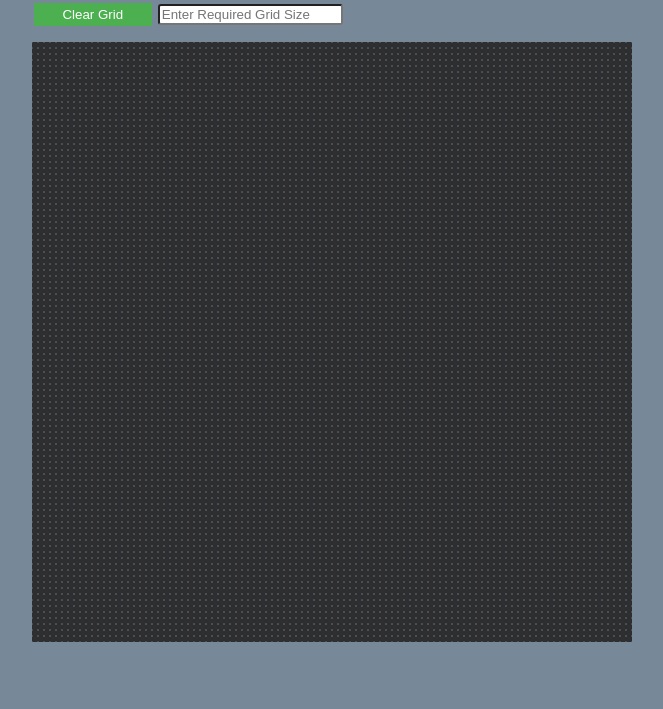
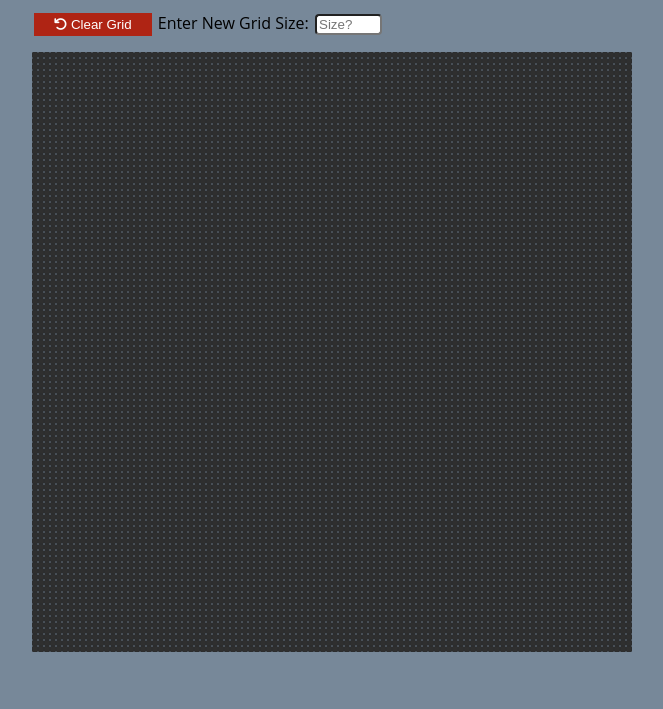
Before and after one commit to colm-mcqs/etch-a-sketch, a plain HTML site: page index.html in a window 1280 px wide. Shown: the part 91-800 px from the top of the page, without its empty margins (308-971 px from the left). Drawn offline with nearby package versions, Linux system fonts and the light colour scheme.

Commit message:
Moved gridBuilding into function for refresh.
made some styling changes to navbar

```diff
--- a/index.html
+++ b/index.html
@@ -3,6 +3,7 @@
 <head>
     <meta charset="UTF-8">
     <title>EtchySketch</title>
+    <script src="https://use.fontawesome.com/f632d04251.js"></script>
     <script src="https://ajax.googleapis.com/ajax/libs/jquery/1.11.0/jquery.min.js"></script>
     <script type="text/javascript" src="script.js"></script>
 </head>
@@ -10,8 +11,9 @@
     <div id="title"><h1>Etchy Sketch</h1></div>
     <div id="grid-wrapper">
         <div id="nav">
-            <button id="cleargrid" onclick="clearGrid();">Clear Grid</button>
-            <input id="gridsize" name="gridsize" placeholder="Enter Required Grid Size"/>
+            <button id="cleargrid" onclick="clearGrid();"><i class="fa fa-undo"></i> Clear Grid</button>
+            <span>Enter New Grid Size: </span>
+            <input id="gridsize" name="gridsize" placeholder="Size?"/>
         </div>
         <div id="grid"></div>
     </div>
--- a/script.js
+++ b/script.js
@@ -4,6 +4,7 @@ function clearGrid(){
     $('.box').removeClass('lit');
 }
 
+const $box = $('<div class="box"></div>');
 $(document).ready(function(){
     $("head").append("<link>");
     var css = $("head").children(":last");
@@ -13,9 +14,9 @@ $(document).ready(function(){
         href: "style.css"
     });
 
-    const $box = $('<div class="box"></div>');
     let $size = null;
     function buildGrid($size) {
+        $('#grid').empty();
         for (var i = 0; i < $size ; i++) {
             let $row = $('<div class="row"></div>');
             $('#grid').append($row.eq(0).clone());
@@ -23,11 +24,6 @@ $(document).ready(function(){
         for (var j = 0; j < $size; j++) {
             $('.row').append($box.eq(0).clone());
         }
-    }
-
-    buildGrid(xSize);
-
-    $(window).on('resize', function() {
         var windowW = window.innerWidth, windowH = window.innerHeight;
         var gridLen = windowW < windowH ? windowW : windowH;
         gridLen = gridLen - 200;
@@ -38,20 +34,22 @@ $(document).ready(function(){
             'margin': 'auto'
         });
 
-        $('.box').width((gridLen/xSize-2)+ 'px')
-                 .height((gridLen/xSize-2)+ 'px')
-                 .hover(function(){
-                     $(this).addClass('lit');
-                 }, function(){});
-    });
+        $('.box').width((gridLen/$size-2)+ 'px')
+            .height((gridLen/$size-2)+ 'px')
+            .hover(function(){
+                $(this).addClass('lit');
+            }, function(){});
+    }
 
-    $('input').on('keydown', function(key){
+    buildGrid(xSize);
+
+    const $input = $('input');
+    $input.on('keydown', function(key){
         if(key.keyCode == 13){
-            $size = $('input').val();
-            $('grid').remove();
+            $size = $input.val();
             buildGrid($size);
+            $input.val('');
             $(window).trigger('resize');
         }
     });
-    $(window).trigger('resize');
 });
--- a/style.css
+++ b/style.css
@@ -11,14 +11,14 @@ html, body {
 #title{
     margin: 2% auto 2% auto;
     text-align: center;
-    font-family: Gill Sans MT, sans-serif;
+    font-family: 'Impact', sans-serif;
 }
 #nav {
     margin: 0 2% 2% 0;
 }
 #cleargrid{
     width: 20%;
-    background-color: #4CAF50;
+    background-color: #af2414;
     border: none;
     color: white;
     padding: 4px 2px;
@@ -27,10 +27,12 @@ html, body {
     cursor: pointer;
 }
 #gridsize{
-    border-radius: 3px;
+    border-radius: 4px;
+    width: 10%;
+    margin: 4px 2px;
 }
 #grid-wrapper{
-    margin: 5% auto;
+    margin: 5% auto 5% auto;
 }
 
 .box{
```
